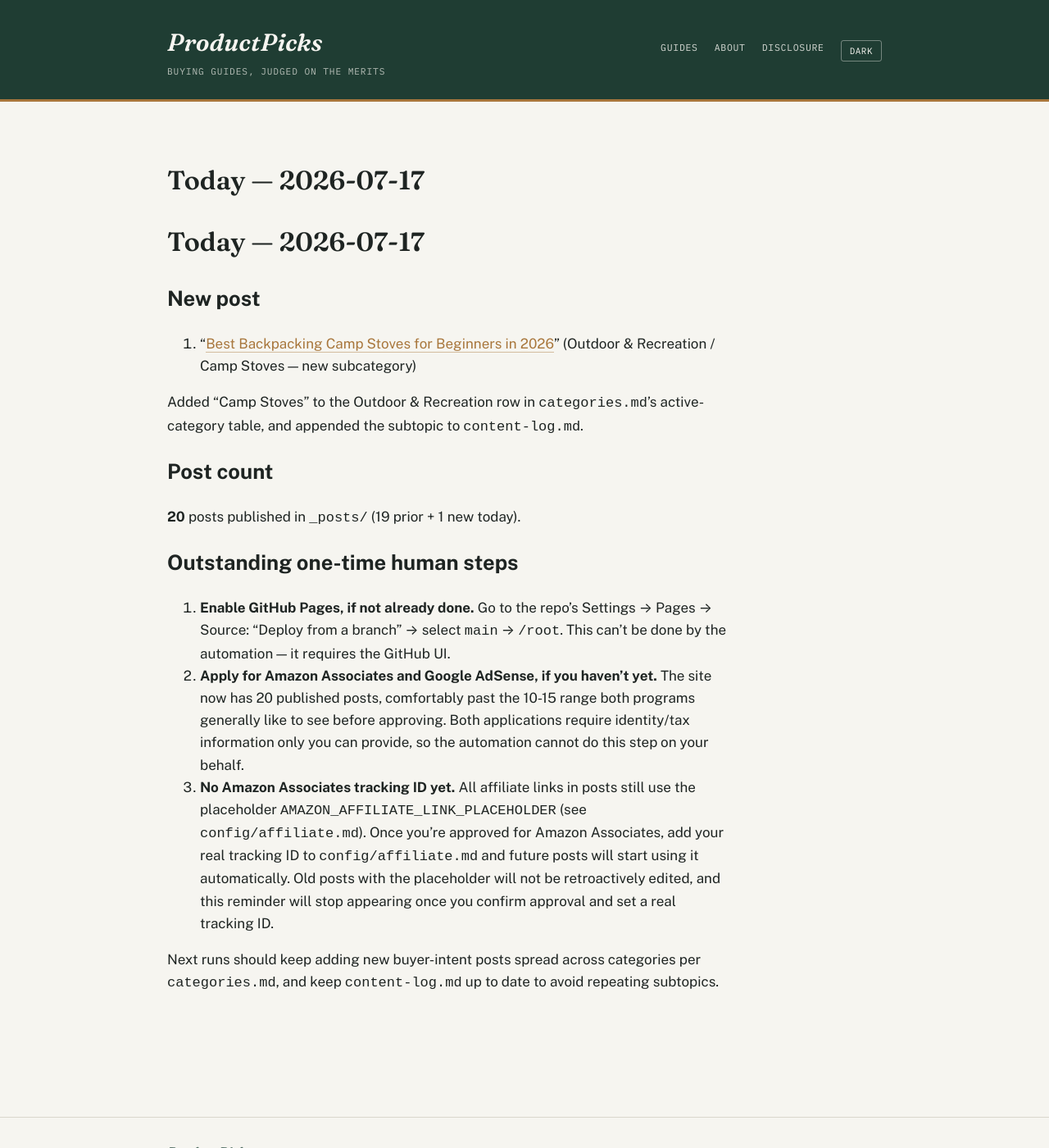
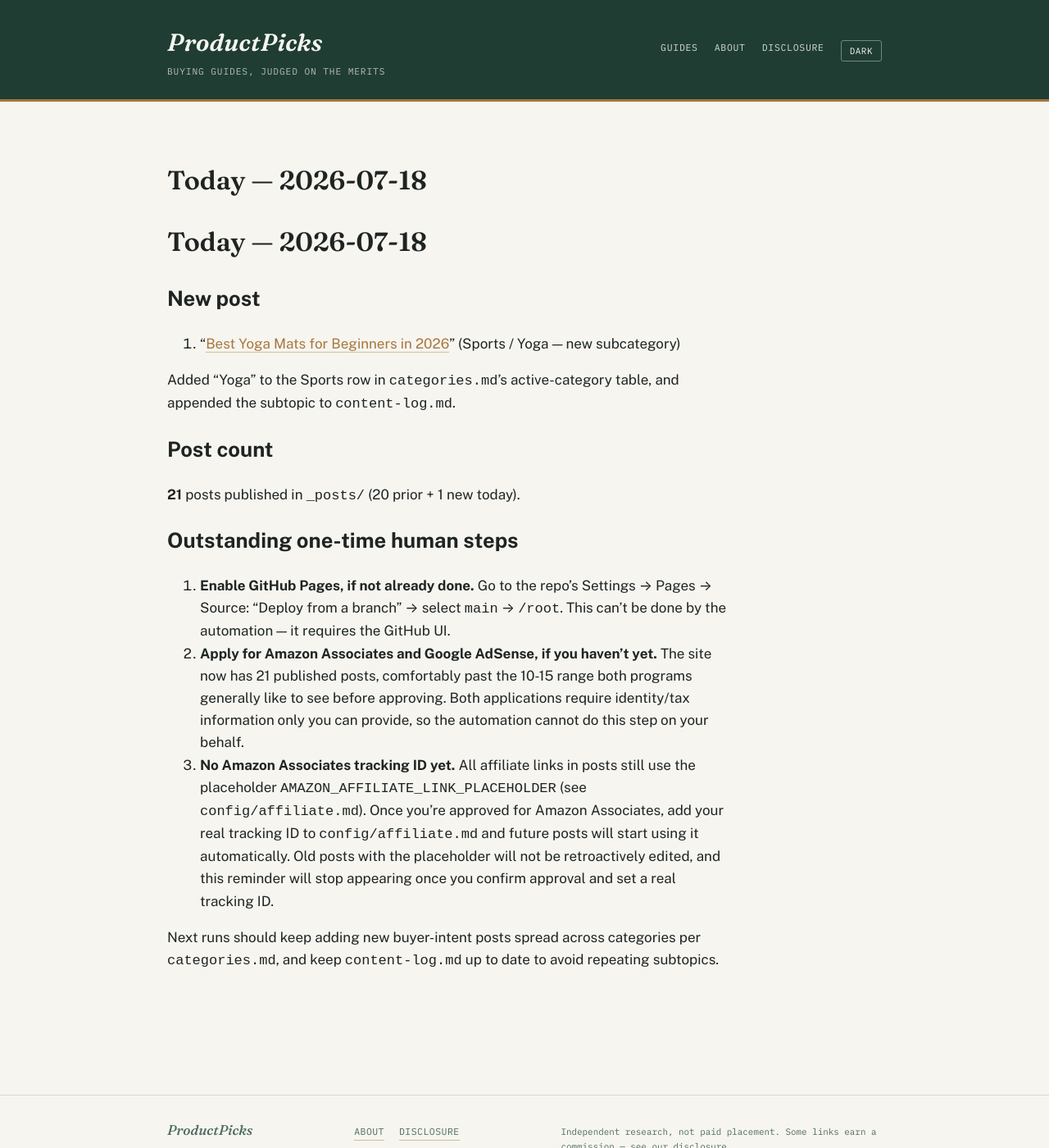
Before and after one commit to ajith198/ProductPicks, a Jekyll site: the page built from today.md, in a window 1280 px wide and 1400 px high. Shown: the whole window at 82% size. Built offline with Jekyll 4.4.1, drawn with Linux system fonts in a browser that asks for light colours; our own code applies the rules of GitHub Pages for plain Markdown files.

Commit message:
daily: 2026-07-18 new post + log update
Add "Best Yoga Mats for Beginners in 2026" (Sports / Yoga, new subcategory), update content-log, categories, and today's status.

```diff
--- a/categories.md
+++ b/categories.md
@@ -1,6 +1,6 @@
 # Categories & expansion strategy
 
-**Status: multi-category, as of 2026-07-12. Updated 2026-07-17.** ProductPicks started as a pickleball-only site (see `niche.md` for that original research). This file governs the site now that it has expanded into multiple product verticals, and is the doc future automated/daily runs should consult when choosing what to write next.
+**Status: multi-category, as of 2026-07-12. Updated 2026-07-18.** ProductPicks started as a pickleball-only site (see `niche.md` for that original research). This file governs the site now that it has expanded into multiple product verticals, and is the doc future automated/daily runs should consult when choosing what to write next.
 
 ## Front matter taxonomy
 
@@ -19,7 +19,7 @@ These two fields drive the Category / Type / Year filters in the search bar on t
 
 | Category | Subcategories covered so far |
 |---|---|
-| Sports | Pickleball, Soccer, Tennis, Cycling, Running |
+| Sports | Pickleball, Soccer, Tennis, Cycling, Running, Yoga |
 | Home & Kitchen | Coffee Makers, Electric Kettles, Blenders, Air Fryers |
 | Outdoor & Recreation | Camping Tents, Sleeping Bags, Headlamps, Hiking Boots, Camp Stoves |
 
--- a/today.md
+++ b/today.md
@@ -1,19 +1,19 @@
-# Today — 2026-07-17
+# Today — 2026-07-18
 
 ## New post
 
-1. "[Best Backpacking Camp Stoves for Beginners in 2026](/outdoor-recreation/buying-guides/best-backpacking-camp-stoves-for-beginners/)" (Outdoor & Recreation / Camp Stoves — new subcategory)
+1. "[Best Yoga Mats for Beginners in 2026](/fitness/buying-guides/best-yoga-mats-for-beginners/)" (Sports / Yoga — new subcategory)
 
-Added "Camp Stoves" to the Outdoor & Recreation row in `categories.md`'s active-category table, and appended the subtopic to `content-log.md`.
+Added "Yoga" to the Sports row in `categories.md`'s active-category table, and appended the subtopic to `content-log.md`.
 
 ## Post count
 
-**20** posts published in `_posts/` (19 prior + 1 new today).
+**21** posts published in `_posts/` (20 prior + 1 new today).
 
 ## Outstanding one-time human steps
 
 1. **Enable GitHub Pages, if not already done.** Go to the repo's Settings → Pages → Source: "Deploy from a branch" → select `main` → `/root`. This can't be done by the automation — it requires the GitHub UI.
-2. **Apply for Amazon Associates and Google AdSense, if you haven't yet.** The site now has 20 published posts, comfortably past the 10-15 range both programs generally like to see before approving. Both applications require identity/tax information only you can provide, so the automation cannot do this step on your behalf.
+2. **Apply for Amazon Associates and Google AdSense, if you haven't yet.** The site now has 21 published posts, comfortably past the 10-15 range both programs generally like to see before approving. Both applications require identity/tax information only you can provide, so the automation cannot do this step on your behalf.
 3. **No Amazon Associates tracking ID yet.** All affiliate links in posts still use the placeholder `AMAZON_AFFILIATE_LINK_PLACEHOLDER` (see `config/affiliate.md`). Once you're approved for Amazon Associates, add your real tracking ID to `config/affiliate.md` and future posts will start using it automatically. Old posts with the placeholder will not be retroactively edited, and this reminder will stop appearing once you confirm approval and set a real tracking ID.
 
 Next runs should keep adding new buyer-intent posts spread across categories per `categories.md`, and keep `content-log.md` up to date to avoid repeating subtopics.
```
Also changed, not shown: TODAY.md (+1 -1 lines), _posts/2026-07-18-best-yoga-mats-for-beginners.md (added, +60 -0 lines), content-log.md (+1 -0 lines).
